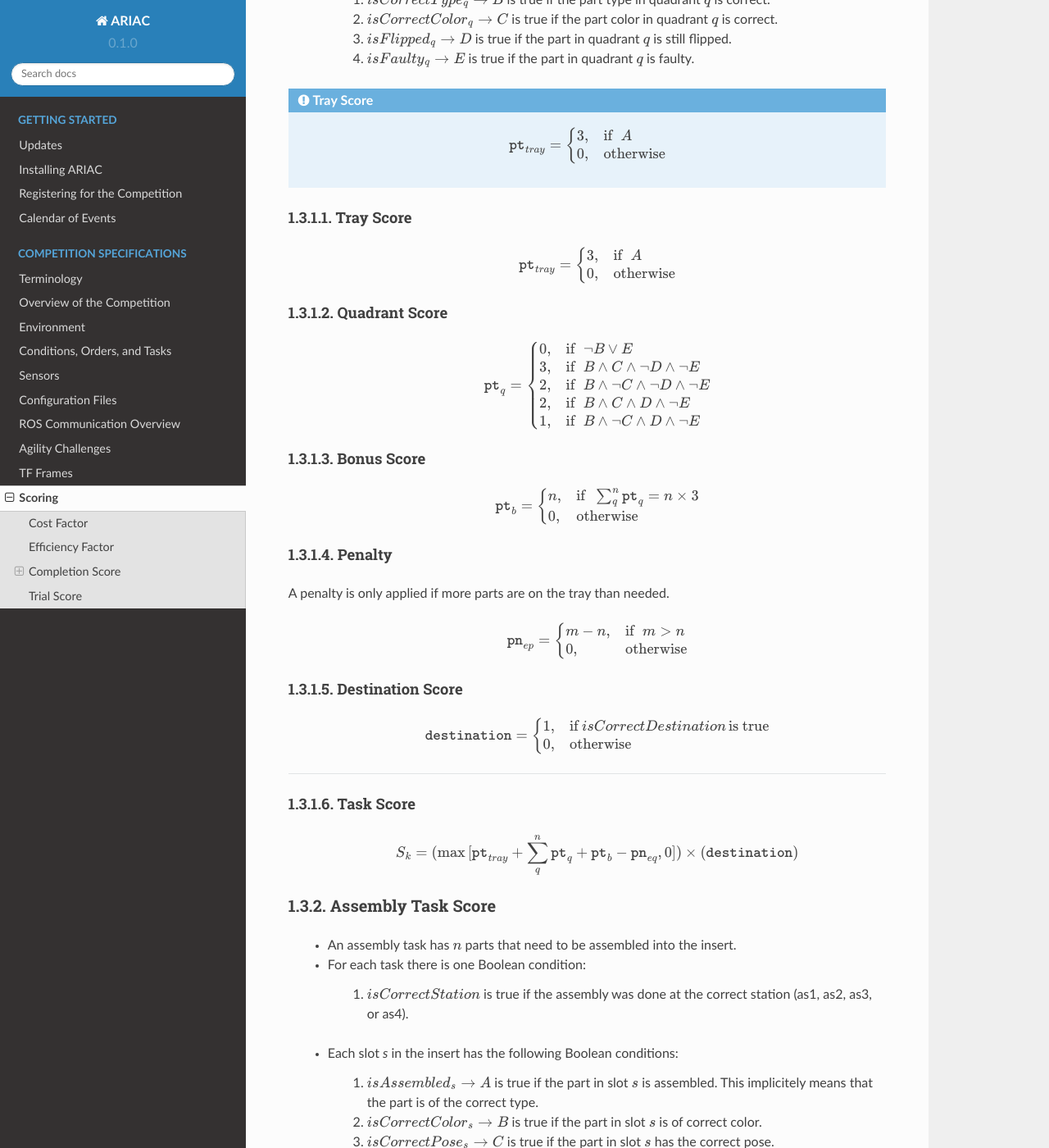
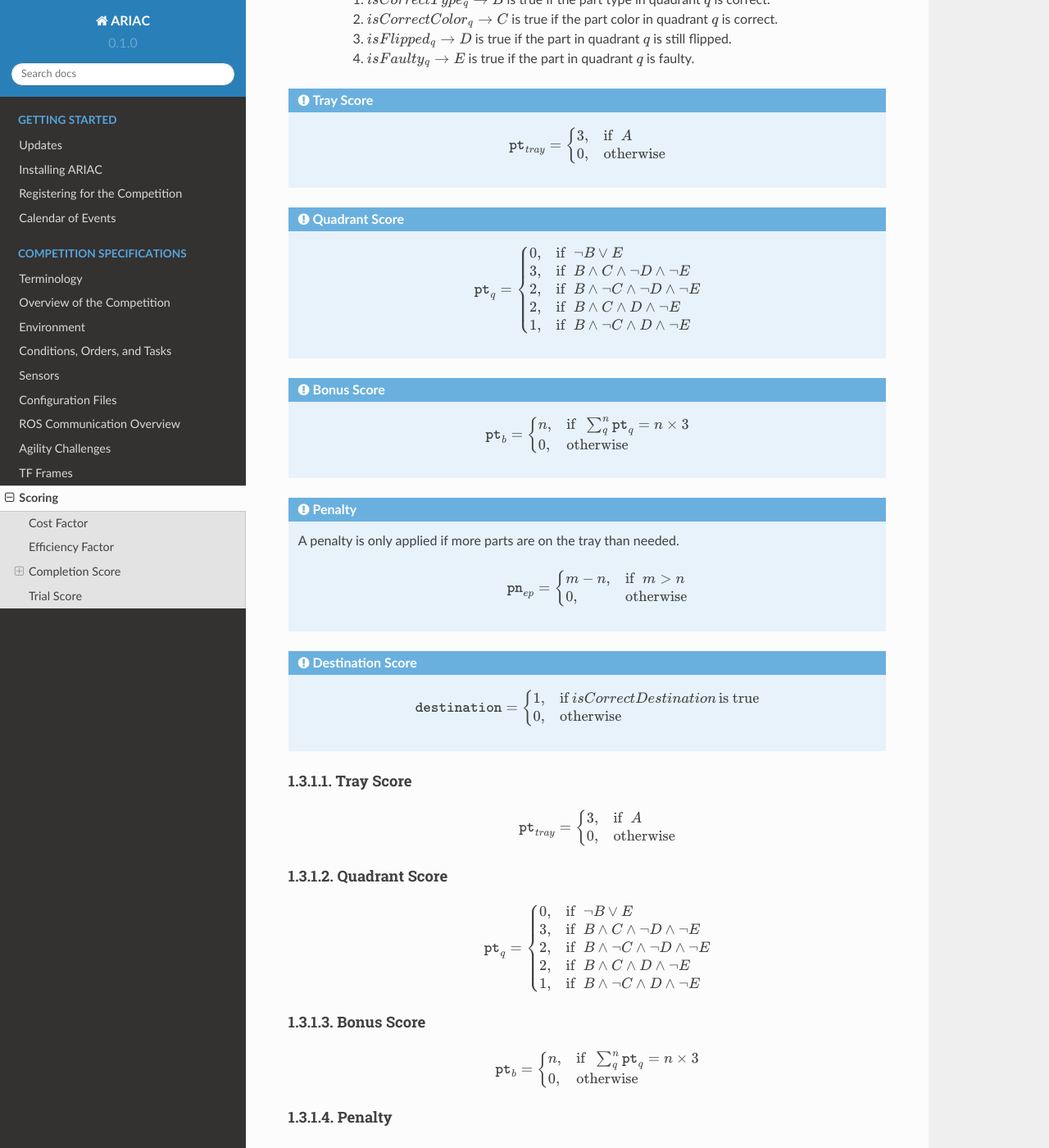
Before and after one commit to usnistgov/ARIAC, a Sphinx documentation site: the page built from docs/competition/scoring.rst, in a window 1280 px wide and 1400 px high, scrolled down 1312 px. Shown: the whole window at 82% size. Built offline with Sphinx 7.4.7 and the Read the Docs theme 2.0.0, drawn with Linux system fonts in a browser that asks for light colours.

```diff
--- a/docs/competition/scoring.rst
+++ b/docs/competition/scoring.rst
@@ -69,23 +69,9 @@
         0, &\text{otherwise}  \\
         \end{cases}
 
+.. admonition:: Quadrant Score
 
-.. list-table:: Scores for a kitting task.
-   :widths: 25 70
-   :header-rows: 1
-   :name: score
-
-   * - Score Type
-     - Formula
-   * - Tray Score
-     - .. math::
-
-        \texttt{pt}_{tray} = \begin{cases}
-        3, &\text{if} ~~ A \\
-        0, &\text{otherwise}  \\
-        \end{cases}
-    * - Quadrant Score
-      - .. math::
+   .. math::
 
         \texttt{pt}_q = \begin{cases}
         0, &\text{if} ~~ \lnot B \lor E \\
@@ -93,6 +79,35 @@
         2, &\text{if} ~~ B \land \lnot C \land \lnot D \land \lnot E\\
         2, &\text{if} ~~ B \land C \land  D \land \lnot E\\
         1, &\text{if} ~~ B \land \lnot C \land D \land \lnot E\\
+        \end{cases}
+
+.. admonition:: Bonus Score
+
+   .. math::
+
+        \texttt{pt}_b = \begin{cases}
+        n, &\text{if} ~~ \sum_{q}^{n}{\texttt{pt}_q} = n\times 3 \\
+        0, &\text{otherwise} \\
+        \end{cases}
+
+.. admonition:: Penalty
+
+  A penalty is only applied if more parts are on the tray than needed.
+
+   .. math::
+
+        \texttt{pn}_{ep} = \begin{cases}
+        m - n, &\text{if} ~~ m>n \\
+        0, &\text{otherwise} \\
+        \end{cases}
+
+.. admonition:: Destination Score
+
+   .. math::
+
+        \texttt{destination} = \begin{cases}
+        1, &\text{if}\, isCorrectDestination\, \text{is true} \\
+        0, &\text{otherwise} \\
         \end{cases}
 
 
```
